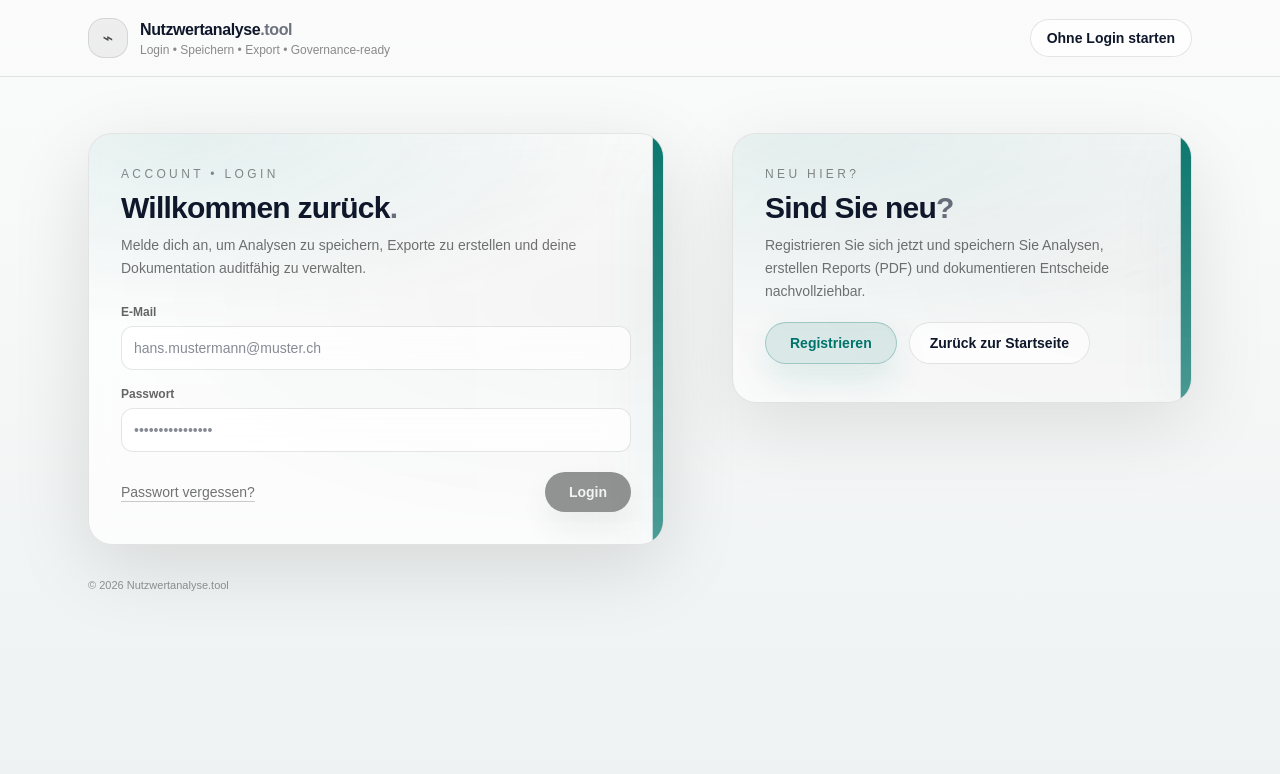
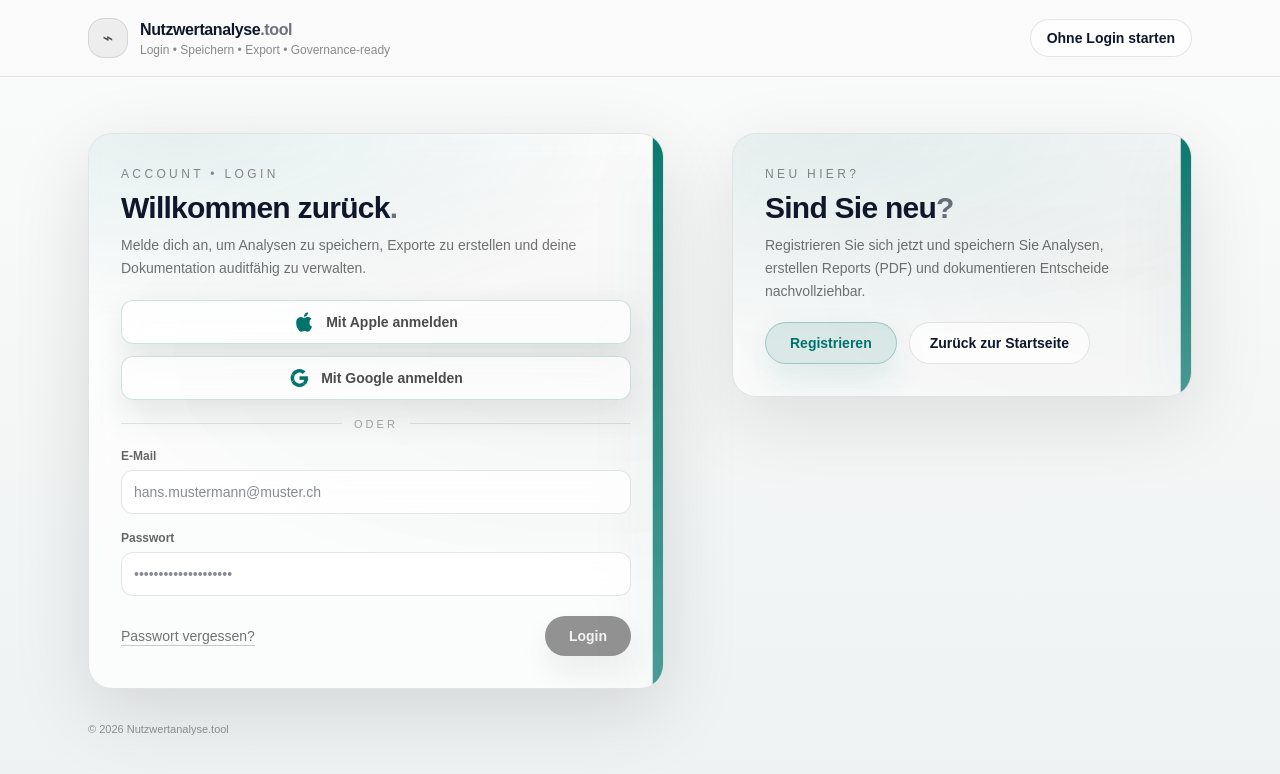
Before and after one commit to AccountGIT-bot/nutzwertanalyse, a Next.js app: page /login in a window 1280 px wide. Shown: the top 774 px of the page. Built offline with nearby package versions, Linux system fonts and the light colour scheme.

Commit message:
Add Apple/Google auth buttons and update trial banner text

```diff
--- a/app/login/page.tsx
+++ b/app/login/page.tsx
@@ -2,6 +2,7 @@
 
 import { useEffect, useMemo, useState } from "react";
 import { useRouter } from "next/navigation";
+import Image from "next/image";
 
 type Errors = Partial<Record<"email" | "password", string>>;
 
@@ -62,20 +63,31 @@ export default function LoginPage() {
     e.preventDefault();
     setSubmitAttempted(true);
 
-    if (!Object.keys(errors).length) {
+    if (Object.keys(errors).length) return;
+
     setIsSubmitting(true);
     try {
-        // TODO: echtes Login (API/Auth) – hier nur Demo Navigation
-        // Security: keine Passwörter loggen / speichern / in LocalStorage.
+      // TODO: echtes Login (API/Auth)
       router.push("/app");
     } finally {
       setIsSubmitting(false);
     }
   }
+
+  function startOAuth(provider: "apple" | "google") {
+    // TODO: echte OAuth Anbindung (z.B. NextAuth/Clerk/Supabase)
+    // bewusst: keine Alerts, keine Passwörter loggen, keine LocalStorage Credentials.
+    console.warn(`[auth] OAuth not configured yet: ${provider}`);
   }
 
   const showEmailError = (touched.email || submitAttempted) && !!errors.email;
   const showPwError = (touched.password || submitAttempted) && !!errors.password;
+
+  const oauthBtnBase =
+    "w-full h-11 rounded-xl border border-black/10 bg-white/70 backdrop-blur-md " +
+    "shadow-[0_14px_36px_rgba(0,0,0,0.10)] transition " +
+    "hover:bg-white/85 hover:-translate-y-[1px] active:translate-y-0 " +
+    "focus:outline-none focus-visible:ring-4";
 
   return (
     <main className="premium-light-bg relative min-h-[100svh] text-slate-900 overflow-x-hidden">
@@ -135,7 +147,7 @@ export default function LoginPage() {
             ].join(" ")}
             style={{ zIndex: 20 }}
           >
-            <div className="relative overflow-hidden rounded-3xl border border-black/10 bg-white/55 backdrop-blur-md shadow-[0_22px_80px_rgba(0,0,0,0.10)] min-h-[270px]">
+            <div className="relative overflow-hidden rounded-3xl border border-black/10 bg-white/55 backdrop-blur-md shadow-[0_22px_80px_rgba(0,0,0,0.10)] min-h-[260px]">
               {/* Brand green bar */}
               <div
                 className="absolute top-0 bottom-0 right-0 w-[10px]"
@@ -197,7 +209,7 @@ export default function LoginPage() {
             </div>
           </div>
 
-          {/* Login card (stays centered; padding makes room later) */}
+          {/* Login card */}
           <div className="mx-auto lg:mx-0 max-w-xl relative" style={{ zIndex: 30 }}>
             <div className="relative overflow-hidden rounded-3xl border border-black/10 bg-white/70 backdrop-blur-md shadow-[0_22px_80px_rgba(0,0,0,0.12)]">
               {/* Brand green bar on login card */}
@@ -221,7 +233,6 @@ export default function LoginPage() {
                   Account • Login
                 </div>
 
-                {/* Back to previous look */}
                 <h1 className="mt-2 text-2xl sm:text-3xl font-semibold tracking-tight text-slate-900">
                   Willkommen zurück<span className="opacity-60">.</span>
                 </h1>
@@ -231,7 +242,58 @@ export default function LoginPage() {
                   auditfähig zu verwalten.
                 </p>
 
-                <form onSubmit={onSubmit} className="mt-6 space-y-4" noValidate>
+                {/* Social login */}
+                <div className="mt-5 space-y-3">
+                  <button
+                    type="button"
+                    onClick={() => startOAuth("apple")}
+                    className={oauthBtnBase}
+                    style={{ borderColor: `rgb(${BRAND_GREEN} / 0.20)` }}
+                  >
+                    <div className="flex items-center justify-center gap-3">
+                      <span className="relative h-5 w-5">
+                        <Image
+                          src="/presets/Apple_logo_transparent.png"
+                          alt="Apple"
+                          fill
+                          sizes="20px"
+                          className="object-contain"
+                        />
+                      </span>
+                      <span className="text-sm font-semibold text-black/70">Mit Apple anmelden</span>
+                    </div>
+                  </button>
+
+                  <button
+                    type="button"
+                    onClick={() => startOAuth("google")}
+                    className={oauthBtnBase}
+                    style={{ borderColor: `rgb(${BRAND_GREEN} / 0.20)` }}
+                  >
+                    <div className="flex items-center justify-center gap-3">
+                      <span className="relative h-5 w-5">
+                        <Image
+                          src="/presets/Google_logo_transparent.png"
+                          alt="Google"
+                          fill
+                          sizes="20px"
+                          className="object-contain"
+                        />
+                      </span>
+                      <span className="text-sm font-semibold text-black/70">Mit Google anmelden</span>
+                    </div>
+                  </button>
+
+                  <div className="flex items-center gap-3 pt-1">
+                    <div className="h-px flex-1 bg-black/10" />
+                    <div className="text-[11px] uppercase tracking-[0.28em] text-black/35">
+                      oder
+                    </div>
+                    <div className="h-px flex-1 bg-black/10" />
+                  </div>
+                </div>
+
+                <form onSubmit={onSubmit} className="mt-4 space-y-4" noValidate>
                   <div>
                     <label className="block text-xs font-semibold text-black/60 mb-1.5">
                       E-Mail
@@ -261,7 +323,7 @@ export default function LoginPage() {
                       onChange={(e) => setPassword(e.target.value)}
                       onBlur={() => setTouched((t) => ({ ...t, password: true }))}
                       className={fieldClass(showPwError)}
-                      placeholder="••••••••••••••••"
+                      placeholder="••••••••••••••••••••"
                       type="password"
                       autoComplete="current-password"
                       required
@@ -276,7 +338,7 @@ export default function LoginPage() {
                     <button
                       type="button"
                       onClick={() => router.push("/login/forgot")}
-                      className="text-sm text-black/55 hover:text-black/80 underline underline-offset-4 decoration-black/20"
+                      className="text-sm text-black/55 hover:text-black/80 underline underline-offset-4 decoration-black/20 transition"
                     >
                       Passwort vergessen?
                     </button>
@@ -298,7 +360,7 @@ export default function LoginPage() {
                   </div>
                 </form>
 
-                {/* Mobile: invite appears after 3s as a block below */}
+                {/* Mobile invite */}
                 {showInvite && (
                   <div className="lg:hidden mt-6 overflow-hidden rounded-2xl border border-black/10 bg-white/55 backdrop-blur-md">
                     <div
--- a/app/login/register/page.tsx
+++ b/app/login/register/page.tsx
@@ -2,6 +2,7 @@
 
 import { useEffect, useMemo, useState } from "react";
 import { useRouter } from "next/navigation";
+import Image from "next/image";
 
 const BRAND_GREEN = "0 115 106"; // #00736a
 
@@ -11,7 +12,7 @@ type Form = {
   email: string;
   password: string;
   confirmPassword: string;
-  address: string; // optional (Musterstrasse Wunsch)
+  address: string;
   company: string;
   acceptTerms: boolean;
 };
@@ -59,6 +60,7 @@ export default function RegisterPage() {
 
   const [submitAttempted, setSubmitAttempted] = useState(false);
   const [serverMsg, setServerMsg] = useState<string | null>(null);
+  const [isSubmitting, setIsSubmitting] = useState(false);
 
   // Trial note after 15s
   const [showTrial, setShowTrial] = useState(false);
@@ -77,8 +79,7 @@ export default function RegisterPage() {
     else if (!isEmail(form.email)) e.email = "Bitte eine gültige E-Mail eingeben.";
 
     if (!form.password) e.password = "Passwort ist erforderlich.";
-    else if (!strongEnough(form.password))
-      e.password = "Min. 8 Zeichen und mindestens 1 Zahl.";
+    else if (!strongEnough(form.password)) e.password = "Min. 8 Zeichen und mindestens 1 Zahl.";
 
     if (!form.confirmPassword) e.confirmPassword = "Bitte Passwort bestätigen.";
     else if (form.confirmPassword !== form.password)
@@ -90,7 +91,7 @@ export default function RegisterPage() {
     return e;
   }, [form]);
 
-  const canSubmit = Object.keys(errors).length === 0;
+  const canSubmit = Object.keys(errors).length === 0 && !isSubmitting;
 
   function set<K extends keyof Form>(key: K, value: Form[K]) {
     setForm((p) => ({ ...p, [key]: value }));
@@ -110,16 +111,25 @@ export default function RegisterPage() {
     ].join(" ");
   }
 
+  function startOAuth(provider: "apple" | "google") {
+    console.warn(`[auth] OAuth not configured yet: ${provider}`);
+  }
+
   async function onSubmit(e: React.FormEvent) {
     e.preventDefault();
     setSubmitAttempted(true);
     setServerMsg(null);
 
-    if (!canSubmit) return;
+    if (Object.keys(errors).length) return;
 
-    // TODO: echtes Register (API/Auth)
-    setServerMsg("Account erstellt (Demo). Du kannst dich jetzt einloggen.");
-    window.setTimeout(() => router.push("/login"), 900);
+    setIsSubmitting(true);
+    try {
+      // TODO: echtes Register (API/Auth)
+      setServerMsg("Account erstellt (Demo). Du kannst dich jetzt einloggen.");
+      window.setTimeout(() => router.push("/login"), 900);
+    } finally {
+      setIsSubmitting(false);
+    }
   }
 
   const pwStrength = useMemo(() => {
@@ -129,6 +139,12 @@ export default function RegisterPage() {
     if (pw.length >= 6) return { label: "Mittel", ok: false };
     return { label: "Schwach", ok: false };
   }, [form.password]);
+
+  const oauthBtnBase =
+    "w-full h-11 rounded-xl border border-black/10 bg-white/70 backdrop-blur-md " +
+    "shadow-[0_14px_36px_rgba(0,0,0,0.10)] transition " +
+    "hover:bg-white/85 hover:-translate-y-[1px] active:translate-y-0 " +
+    "focus:outline-none focus-visible:ring-4";
 
   return (
     <main className="premium-light-bg relative min-h-[100svh] text-slate-900 overflow-x-hidden">
@@ -199,7 +215,58 @@ export default function RegisterPage() {
                 Entscheid-Dokumentation sauber zu verwalten.
               </p>
 
-              <form onSubmit={onSubmit} className="mt-6 space-y-4">
+              {/* Social register */}
+              <div className="mt-5 space-y-3">
+                <button
+                  type="button"
+                  onClick={() => startOAuth("apple")}
+                  className={oauthBtnBase}
+                  style={{ borderColor: `rgb(${BRAND_GREEN} / 0.20)` }}
+                >
+                  <div className="flex items-center justify-center gap-3">
+                    <span className="relative h-5 w-5">
+                      <Image
+                        src="/presets/Apple_logo_transparent.png"
+                        alt="Apple"
+                        fill
+                        sizes="20px"
+                        className="object-contain"
+                      />
+                    </span>
+                    <span className="text-sm font-semibold text-black/70">Mit Apple registrieren</span>
+                  </div>
+                </button>
+
+                <button
+                  type="button"
+                  onClick={() => startOAuth("google")}
+                  className={oauthBtnBase}
+                  style={{ borderColor: `rgb(${BRAND_GREEN} / 0.20)` }}
+                >
+                  <div className="flex items-center justify-center gap-3">
+                    <span className="relative h-5 w-5">
+                      <Image
+                        src="/presets/Google_logo_transparent.png"
+                        alt="Google"
+                        fill
+                        sizes="20px"
+                        className="object-contain"
+                      />
+                    </span>
+                    <span className="text-sm font-semibold text-black/70">Mit Google registrieren</span>
+                  </div>
+                </button>
+
+                <div className="flex items-center gap-3 pt-1">
+                  <div className="h-px flex-1 bg-black/10" />
+                  <div className="text-[11px] uppercase tracking-[0.28em] text-black/35">
+                    oder
+                  </div>
+                  <div className="h-px flex-1 bg-black/10" />
+                </div>
+              </div>
+
+              <form onSubmit={onSubmit} className="mt-4 space-y-4" noValidate>
                 <div className="grid grid-cols-1 sm:grid-cols-2 gap-3">
                   <div>
                     <label className="block text-xs font-semibold text-black/60 mb-1.5">
@@ -212,6 +279,7 @@ export default function RegisterPage() {
                       className={inputClass(showError("firstName"))}
                       placeholder="Hans"
                       autoComplete="given-name"
+                      required
                     />
                     {showError("firstName") && (
                       <div className="mt-1.5 text-xs text-red-600/90">{errors.firstName}</div>
@@ -229,6 +297,7 @@ export default function RegisterPage() {
                       className={inputClass(showError("lastName"))}
                       placeholder="Mustermann"
                       autoComplete="family-name"
+                      required
                     />
                     {showError("lastName") && (
                       <div className="mt-1.5 text-xs text-red-600/90">{errors.lastName}</div>
@@ -274,6 +343,8 @@ export default function RegisterPage() {
                     placeholder="hans.mustermann@muster.ch"
                     autoComplete="email"
                     inputMode="email"
+                    type="email"
+                    required
                   />
                   {showError("email") && (
                     <div className="mt-1.5 text-xs text-red-600/90">{errors.email}</div>
@@ -293,6 +364,8 @@ export default function RegisterPage() {
                       placeholder="Min. 8 Zeichen + Zahl"
                       type="password"
                       autoComplete="new-password"
+                      required
+                      minLength={8}
                     />
                     <div className="mt-1.5 flex items-center justify-between text-xs">
                       <span className="text-black/45">
@@ -323,6 +396,7 @@ export default function RegisterPage() {
                       placeholder="Nochmals eingeben"
                       type="password"
                       autoComplete="new-password"
+                      required
                     />
                     {showError("confirmPassword") && (
                       <div className="mt-1.5 text-xs text-red-600/90">{errors.confirmPassword}</div>
@@ -347,6 +421,7 @@ export default function RegisterPage() {
                       onChange={(e) => set("acceptTerms", e.target.checked)}
                       onBlur={() => setTouched((t) => ({ ...t, acceptTerms: true }))}
                       className="mt-1 h-4 w-4"
+                      required
                     />
                     <div className="text-sm text-black/60 leading-relaxed">
                       Ich akzeptiere{" "}
@@ -369,7 +444,9 @@ export default function RegisterPage() {
                 <div
                   className={[
                     "transition-all duration-700 ease-out",
-                    showTrial ? "opacity-100 translate-y-0" : "opacity-0 translate-y-2 pointer-events-none h-0 overflow-hidden",
+                    showTrial
+                      ? "opacity-100 translate-y-0"
+                      : "opacity-0 translate-y-2 pointer-events-none h-0 overflow-hidden",
                   ].join(" ")}
                 >
                   <div
@@ -380,8 +457,8 @@ export default function RegisterPage() {
                       color: "rgba(0,0,0,0.72)",
                     }}
                   >
-                    <div className="font-semibold" style={{ color: `rgb(${BRAND_GREEN})` }}>
-                      14 Tage kostenlos testen
+                    <div className="font-extrabold tracking-[0.10em]" style={{ color: `rgb(${BRAND_GREEN})` }}>
+                      14 TAGE KOSTENLOSE TESTVERSION
                     </div>
                     <div className="mt-1 text-black/60">
                       Unsere Software können Sie 14 Tage kostenlos testen – ohne Risiko.
@@ -417,11 +494,13 @@ export default function RegisterPage() {
                     className={[
                       "rounded-full px-6 py-2.5 text-sm font-semibold transition",
                       "shadow-[0_16px_34px_rgba(0,0,0,0.10)] active:scale-[0.99]",
-                      canSubmit ? "text-white hover:brightness-[1.05]" : "bg-black/60 text-white/90 opacity-70 cursor-not-allowed",
+                      canSubmit
+                        ? "text-white hover:brightness-[1.05]"
+                        : "bg-black/60 text-white/90 opacity-70 cursor-not-allowed",
                     ].join(" ")}
                     style={canSubmit ? { background: `rgb(${BRAND_GREEN})` } : undefined}
                   >
-                    Account erstellen
+                    {isSubmitting ? "…" : "Account erstellen"}
                   </button>
                 </div>
               </form>
@@ -468,8 +547,7 @@ export default function RegisterPage() {
               </ul>
 
               <div className="mt-6 text-xs text-black/45 leading-relaxed">
-                Hinweis: Das ist aktuell UI/Validierung (MVP). Im nächsten Schritt hängen wir die echte
-                Auth dran.
+                Hinweis: UI/Validierung ist bereit. Auth-Anbindung kommt als nächster Schritt.
               </div>
             </div>
           </div>
```
Also changed, not shown: public/presets/Apple_logo_transparent.png (added), public/presets/Google_logo_transparent.png (added). Lines whose indentation alone changed are shown as unchanged.
